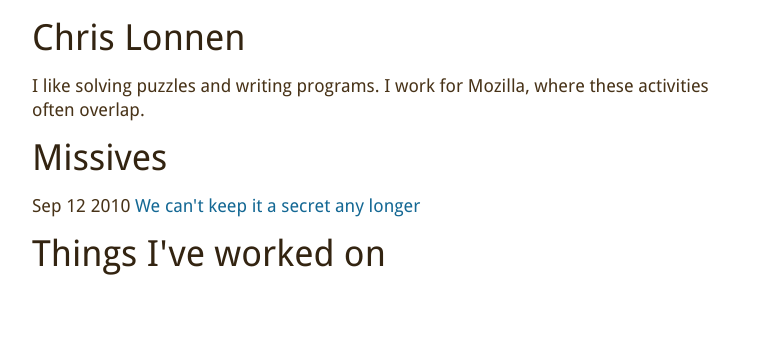
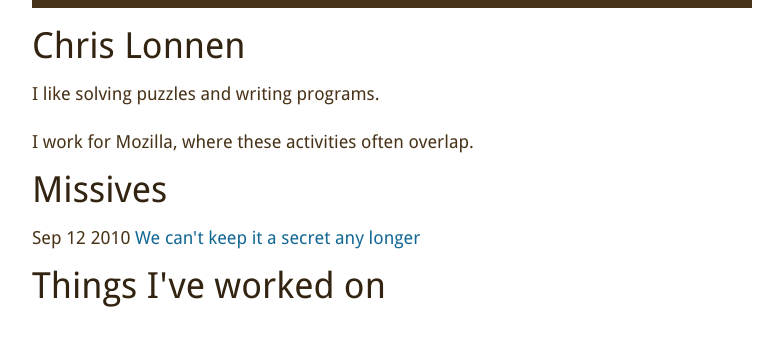
Before and after one commit to lonnen/lonnen.github.com, a Jekyll site: the page built from index.html, in a window 1280 px wide. Shown: the top 346 px of the page, without its empty margins (248-1031 px from the left). Built offline with Jekyll 4.4.1, drawn with Linux system fonts in a browser that asks for light colours; Markdown is read by kramdown in place of the engine named in the settings.

Commit message:
css revisions

```diff
--- a/index.html
+++ b/index.html
@@ -7,6 +7,8 @@ title: Chris Lonnen
   <h1>Chris Lonnen</h1>
   <p>
     I like solving puzzles and writing programs.
+  </p>
+  <p>
     I work for Mozilla, where these activities often overlap.
   </p>
 </section>
--- a/media/script.js
+++ b/media/script.js
@@ -16,7 +16,7 @@ makeScript(src);
 
 
 /** Github projects **/
-var names = ['Socorro','processing-js','Introspecting','toxiclibsjs'];
+var names = ['Introspecting','processing-js','scottbot','Socorro'];
 var project_el = document.querySelector('#projects')
 if (project_el) {
     var github = 'http://github.com/api/v1/json/lonnen/';
--- a/media/style.css
+++ b/media/style.css
@@ -129,7 +129,9 @@ body {
     color: #727373;
     color: #483318;
     width: 40em;
-    margin: 20px auto 0;
+    margin: 0 auto 20px;
+    padding: 20px 0 0;
+    border-top: 8px solid;
     font-size: 18px;
     line-height: 24px;
     font-family: Droid, Georgia, serif;
```
